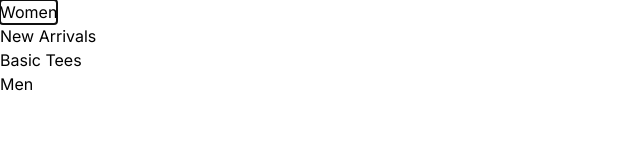
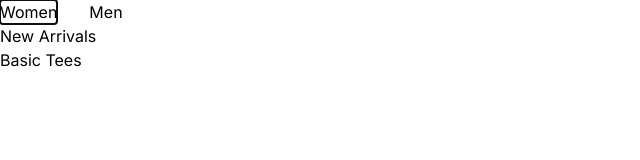
Before and after one commit to md-abdul-alim/snapgallery, a Next.js app: page / in a window 1280 px wide. Both pictures are taken after a click on the button "Women". Shown: the top 160 px of the page, without its empty margins (0-640 px from the left). Built offline with nearby package versions, Linux system fonts and the light colour scheme.

Commit message:
navbar fix

```diff
--- a/app/components/Navbar.js
+++ b/app/components/Navbar.js
@@ -26,17 +26,20 @@ export default function Navbar() {
       <header>
         <nav>
           <PopoverGroup>
+            <div className="flex h-full space-x-8">
               {
                 navigation.categories.map((category) => (
-                <Popover key={category.id} className="relative">
+                  <Popover key={category.id}>
+                    <div className='relative flex'>
                       <PopoverButton>
                         {category.name}
                       </PopoverButton>
+                    </div>
 
-                  <PopoverPanel  className="flex flex-col">
+                    <PopoverPanel transition className="absolute flex-col">
                       {
                         category.featured.map((item) => (
-                        <div key={item.name}>
+                          <div key={item.name} className='relative'>
                             <a href={item.href}>{item.name}</a>
                           </div>
                         ))
@@ -45,6 +48,7 @@ export default function Navbar() {
                   </Popover>
                 ))
               }
+            </div>
           </PopoverGroup>
         </nav>
       </header>
```
Lines whose indentation alone changed are shown as unchanged.
